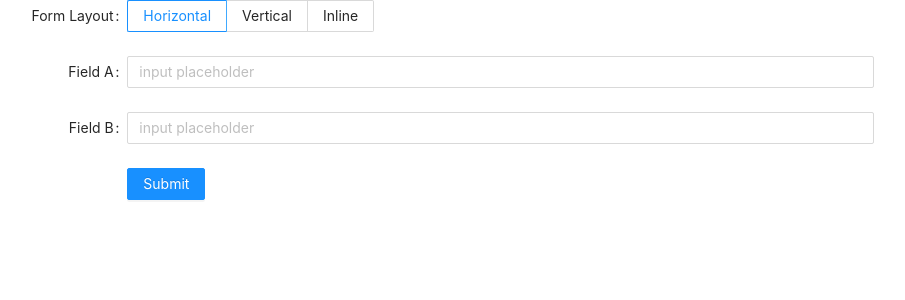
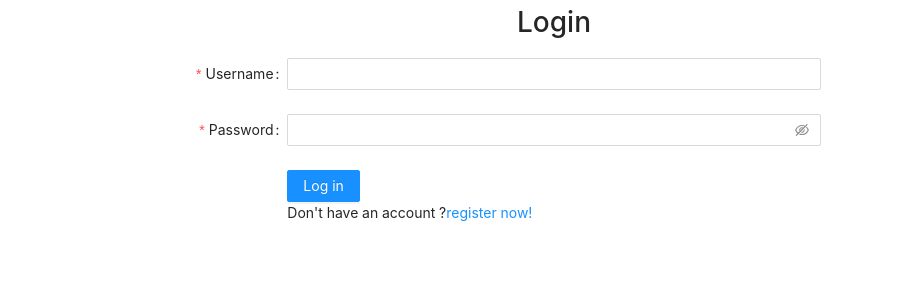
Before and after one commit to MoCheeseKy/pkl-react-starter-project-fe, a React (Create React App) app: page /login in a window 1280 px wide. Shown: the top 300 px of the page, without its empty margins (86-991 px from the left). Built offline with nearby package versions, Linux system fonts and the light colour scheme.

Commit message:
completing login and register

```diff
--- a/src/pages/login/login.jsx
+++ b/src/pages/login/login.jsx
@@ -1,60 +1,76 @@
-import { Button, Form, Input, Radio } from 'antd';
-import React, { useState } from 'react';
-
+import { Button, Form, Input } from 'antd';
+import React from 'react';
+import { Link } from 'react-router-dom';
 
 const Login = () => {
-  const [form] = Form.useForm();
-  const [formLayout, setFormLayout] = useState('horizontal');
-  const onFormLayoutChange = ({ layout }) => {
-    setFormLayout(layout);
+  const onFinish = (values) => {
+    console.log('Success:', values);
   };
-  const formItemLayout =
-    formLayout === 'horizontal'
-      ? {
-          labelCol: {
-            span: 4,
-          },
-          wrapperCol: {
-            span: 14,
-          },
-        }
-      : null;
-  const buttonItemLayout =
-    formLayout === 'horizontal'
-      ? {
-          wrapperCol: {
-            span: 14,
-            offset: 4,
-          },
-        }
-      : null;
+  const onFinishFailed = (errorInfo) => {
+    console.log('Failed:', errorInfo);
+  };
   return (
-    <Form
-      {...formItemLayout}
-      layout={formLayout}
-      form={form}
-      initialValues={{
-        layout: formLayout,
-      }}
-      onValuesChange={onFormLayoutChange}
-    >
-      <Form.Item label="Form Layout" name="layout">
-        <Radio.Group value={formLayout}>
-          <Radio.Button value="horizontal">Horizontal</Radio.Button>
-          <Radio.Button value="vertical">Vertical</Radio.Button>
-          <Radio.Button value="inline">Inline</Radio.Button>
-        </Radio.Group>
-      </Form.Item>
-      <Form.Item label="Field A">
-        <Input placeholder="input placeholder" />
-      </Form.Item>
-      <Form.Item label="Field B">
-        <Input placeholder="input placeholder" />
-      </Form.Item>
-      <Form.Item {...buttonItemLayout}>
-        <Button type="primary">Submit</Button>
-      </Form.Item>
-    </Form>
+    <div className="Login">
+        <center>
+            <h1>Login</h1>
+        </center>
+        <Form
+        name="basic"
+        labelCol={{
+            span: 7,
+        }}
+        wrapperCol={{
+            span: 10,
+        }}
+        initialValues={{
+            remember: true,
+        }}
+        onFinish={onFinish}
+        onFinishFailed={onFinishFailed}
+        autoComplete="off"
+        >
+        <Form.Item
+            label="Username"
+            name="username"
+            rules={[
+            {
+                required: true,
+                message: 'Please input your username!',
+            },
+            ]}
+        >
+            <Input />
+        </Form.Item>
+
+        <Form.Item
+            label="Password"
+            name="password"
+            rules={[
+            {
+                required: true,
+                message: 'Please input your password!',
+            },
+            ]}
+        >
+            <Input.Password />
+        </Form.Item>
+
+        <Form.Item
+            wrapperCol={{
+            offset: 7,
+            span: 5,
+            }}
+        >
+            <Button type="primary" htmlType="submit" className="login-form-button">
+                Log in
+            </Button><br />
+            Don't have an account ?
+            <Link to={`/register`}>
+                register now!
+            </Link>
+        </Form.Item>
+        </Form>
+    </div>
   );
 };
 export default Login;
--- a/src/pages/register/register.jsx
+++ b/src/pages/register/register.jsx
@@ -1,9 +1,154 @@
+import {
+    Button,
+    Form,
+    Input,
+    Select,
+} from 'antd';
 import React from 'react';
+import { Link } from 'react-router-dom';
 
-export default function Register() {
+  const { Option } = Select;
+  const formItemLayout = {
+    labelCol: {
+      xs: {
+        span: 15,
+      },
+      sm: {
+        span: 7,
+      },
+    },
+    wrapperCol: {
+      xs: {
+        span: 15,
+      },
+      sm: {
+        span: 10,
+      },
+    },
+  };
+  const tailFormItemLayout = {
+    wrapperCol: {
+      xs: {
+        span: 15,
+        offset: 0,
+      },
+      sm: {
+        span: 7,
+        offset: 7,
+      },
+    },
+  };
+  const App = () => {
+    const [form] = Form.useForm();
+    const onFinish = (values) => {
+      console.log('Received values of form: ', values);
+    };
+
     return (
-        <>
-            Register
-        </>
-    )
-}
+        <div className="Register">
+            <center><h1>Register</h1></center>
+            <Form
+                {...formItemLayout}
+                form={form}
+                name="register"
+                onFinish={onFinish}
+                scrollToFirstError
+            >
+                <Form.Item
+                name="email"
+                label="E-mail"
+                rules={[
+                    {
+                    type: 'email',
+                    message: 'The input is not valid E-mail!',
+                    },
+                    {
+                    required: true,
+                    message: 'Please input your E-mail!',
+                    },
+                ]}
+                >
+                <Input />
+                </Form.Item>
+
+                <Form.Item
+                name="password"
+                label="Password"
+                rules={[
+                    {
+                    required: true,
+                    message: 'Please input your password!',
+                    },
+                ]}
+                hasFeedback
+                >
+                <Input.Password />
+                </Form.Item>
+
+                <Form.Item
+                name="confirm"
+                label="Confirm Password"
+                dependencies={['password']}
+                hasFeedback
+                rules={[
+                    {
+                    required: true,
+                    message: 'Please confirm your password!',
+                    },
+                    ({ getFieldValue }) => ({
+                    validator(_, value) {
+                        if (!value || getFieldValue('password') === value) {
+                        return Promise.resolve();
+                        }
+                        return Promise.reject(new Error('The two passwords that you entered do not match!'));
+                    },
+                    }),
+                ]}
+                >
+                <Input.Password />
+                </Form.Item>
+
+                <Form.Item
+                name="nickname"
+                label="Nickname"
+                rules={[
+                    {
+                    required: true,
+                    message: 'Please input your nickname!',
+                    whitespace: true,
+                    },
+                ]}
+                >
+                <Input />
+                </Form.Item>
+
+                <Form.Item
+                name="gender"
+                label="Gender"
+                rules={[
+                    {
+                    required: true,
+                    message: 'Please select gender!',
+                    },
+                ]}
+                >
+                <Select placeholder="select your gender">
+                    <Option value="male">Male</Option>
+                    <Option value="female">Female</Option>
+                </Select>
+                </Form.Item>
+
+                <Form.Item {...tailFormItemLayout}>
+                <Button type="primary" htmlType="submit">
+                    Register
+                </Button><br />
+                Have an accout ?
+                <Link to={`/login`}>
+                    Login!
+                </Link>
+                </Form.Item>
+            </Form>
+      </div>
+    );
+  };
+  export default App;
```
